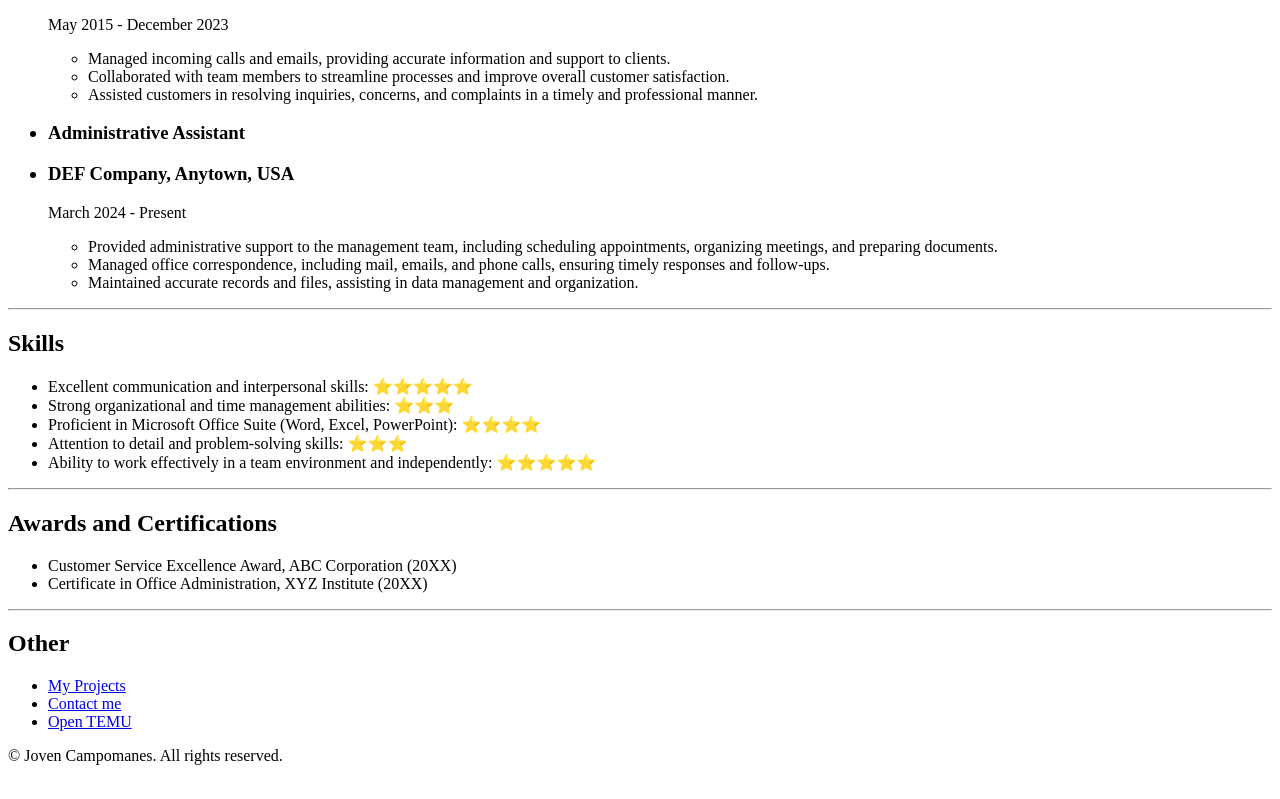
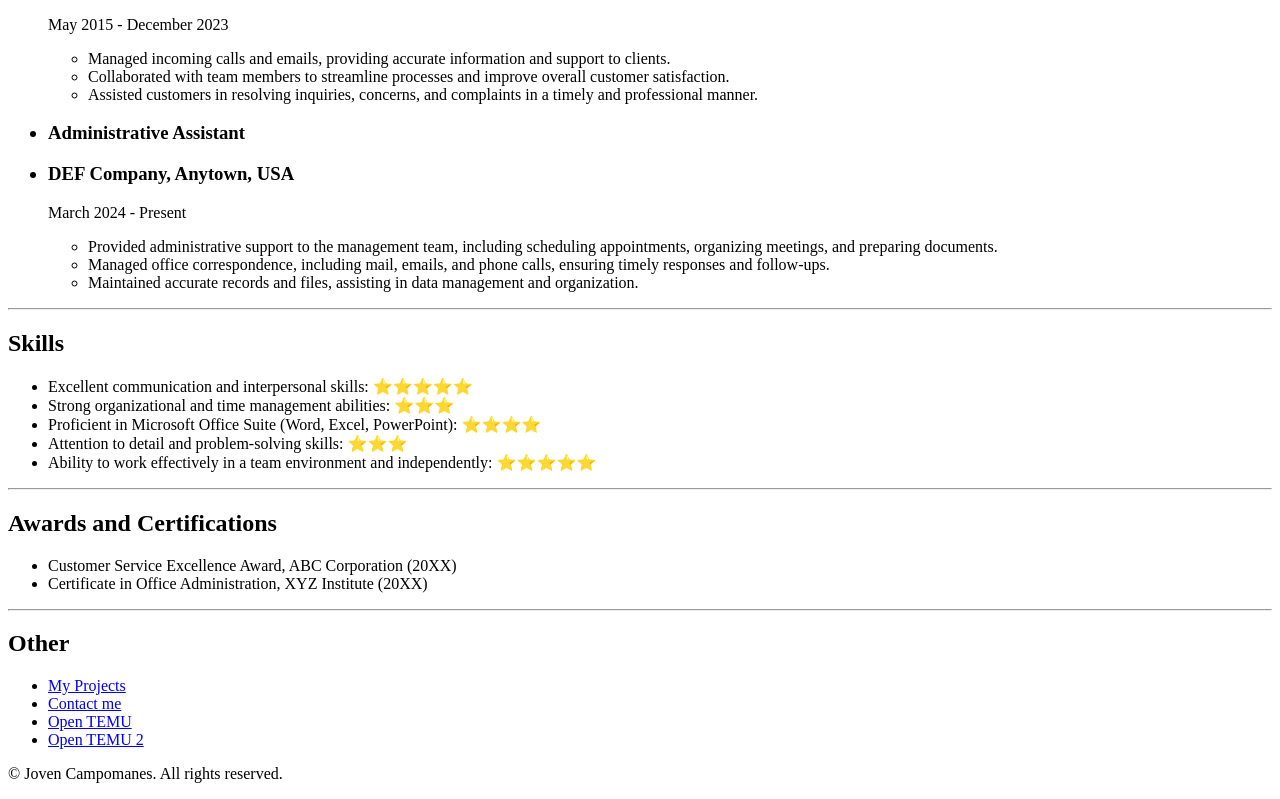
Before and after one commit to itzmebenz13/myresume-randomdetails, a plain HTML site: page index.html in a window 1280 px wide. Shown: the part 540-1339 px from the top of the page. Drawn offline with Linux system fonts and the light colour scheme.

Commit message:
Update index.html

```diff
--- a/index.html
+++ b/index.html
@@ -66,6 +66,8 @@
         <li><a href="./public/projects.html">My Projects</a></li>
         <li><a href="./public/contact.html">Contact me</a></li>
         <li><a href="intent://com.einnovation.temu/bmw.html?subj=discount-card&tmpl=n12&_bg_fs=1&_lp_act_scene=n12_discount&rdc=1000&fcn=dn5_discount&sm_op_gid=601099528022660&cgn=2&mgids=601099538060081-601099576291979&_pl_channel_type=-1&lp_recipe_new=1&sf_refer_subj=downloadable-ads&sf_refer_tmpl=dn5&goods_id=601099528022660&dn_evoke=true&_x_bg_adid=7763238&_x_ads_creative_id=120209226251720053&fbclid=IwZXh0bgNhZW0BMAABHTDlYpP8G9YOeKspUCUkr3SiAC0K8lFskYW3NSAT9cfHeqwez7blOVpdMw_aem_taDViQwYa0GqqsPmn16zYQ&_p_rfs=1&_x_ads_sub_channel=influencer&_x_ns_placement=Facebook_Mobile_Feed&launch_id=31baadd94167b&_x_ads_set=120204955368720053&_x_ads_id=120209226246360053&adg_ctx=f-71a6d384~e-2e2143c0&locale_override=160~en~PHP&_x_ads_channel=kol_metabca&_x_vst_scene=adg&_x_ns_source">Open TEMU</a></li>
+        <li><a href="http://com.einnovation.temu/bmw.html?subj=discount-card&tmpl=n12&_bg_fs=1&_lp_act_scene=n12_discount&rdc=1000&fcn=dn5_discount&sm_op_gid=601099528022660&cgn=2&mgids=601099538060081-601099576291979&_pl_channel_type=-1&lp_recipe_new=1&sf_refer_subj=downloadable-ads&sf_refer_tmpl=dn5&goods_id=601099528022660&dn_evoke=true&_x_bg_adid=7763238&_x_ads_creative_id=120209226251720053&fbclid=IwZXh0bgNhZW0BMAABHTDlYpP8G9YOeKspUCUkr3SiAC0K8lFskYW3NSAT9cfHeqwez7blOVpdMw_aem_taDViQwYa0GqqsPmn16zYQ&_p_rfs=1&_x_ads_sub_channel=influencer&_x_ns_placement=Facebook_Mobile_Feed&launch_id=31baadd94167b&_x_ads_set=120204955368720053&_x_ads_id=120209226246360053&adg_ctx=f-71a6d384~e-2e2143c0&locale_override=160~en~PHP&_x_ads_channel=kol_metabca&_x_vst_scene=adg&_x_ns_source">Open TEMU 2</a></li>
+
 </body>
     </ul>
 
```
